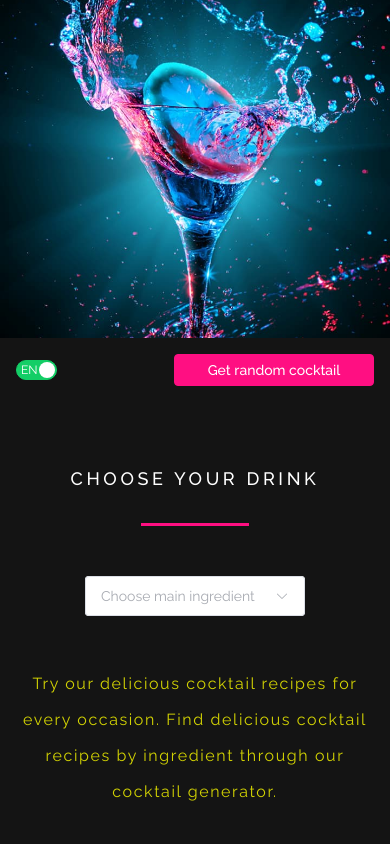
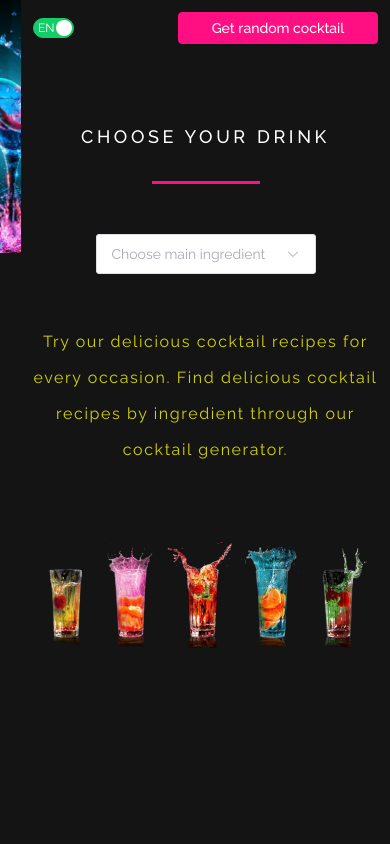
Before and after one commit to igwebdeveloper83/Vue3-Cocktail-Application, a Vue app: page / in a window 390 px wide. Shown: the top 844 px of the page. Built offline with nearby package versions, Linux system fonts and the light colour scheme.

Commit message:
UI changes in Browser and Smartphone

```diff
--- a/src/App.vue
+++ b/src/App.vue
@@ -3,7 +3,21 @@ import { RouterView } from "vue-router";
 </script>
 
 <template>
-  <RouterView />
+  <RouterView v-slot="{ Component }">
+    <Transition name="fade" appear>
+      <component :is="Component" />
+    </Transition>
+  </RouterView>
 </template>
 
-<style></style>
+<style lang="sass">
+.fade-enter-active,
+.fade-leave-active,
+.fade-appear-active
+  transition: opacity .2s ease
+
+.fade-enter-from,
+.fade-leave-to,
+.fade-appear-from
+  opacity: 0
+</style>
--- a/src/assets/styles/summary.sass
+++ b/src/assets/styles/summary.sass
@@ -13,6 +13,7 @@ body
     line-height: 1.4
     font-family: 'Raleway', 'Arial', sans-serif
     color: $text
+    background-color: $background
 
 a
     color: inherit
--- a/src/components/AppLayout.vue
+++ b/src/components/AppLayout.vue
@@ -130,15 +130,17 @@ const props = defineProps({
   /* Tablet & kleiner (max 768px) */
 @media (max-width: 768px)
   .root
-    flex-direction: column   // statt nebeneinander → untereinander
+    display: flex
 
   .img
     width: 100%
-    height: 40vh             // statt 100vh, passt besser auf Mobile
+    height: 30vh             // statt 100vh, passt besser auf Mobile
+    min-height: 180px
+    max-height: 260px
 
   .main
     width: 100%
-    padding: 16px
+    padding: 12px
 
   .btns
     flex-wrap: wrap
--- a/src/components/SelectedCoctails.vue
+++ b/src/components/SelectedCoctails.vue
@@ -39,7 +39,12 @@ const props = defineProps({
     object-position: center
     border-radius: 10px
     box-shadow: 0 0 25px rgba(255, 228, 170, .45)
+    cursor: pointer
+    transition: transform .2s ease, box-shadow .2s ease
 
+    &:hover
+        transform: scale(1.05)
+        box-shadow: 0 0 35px rgba(255, 228, 170, .65)
 .name
     width: 100%
     padding-top: 10px
```
